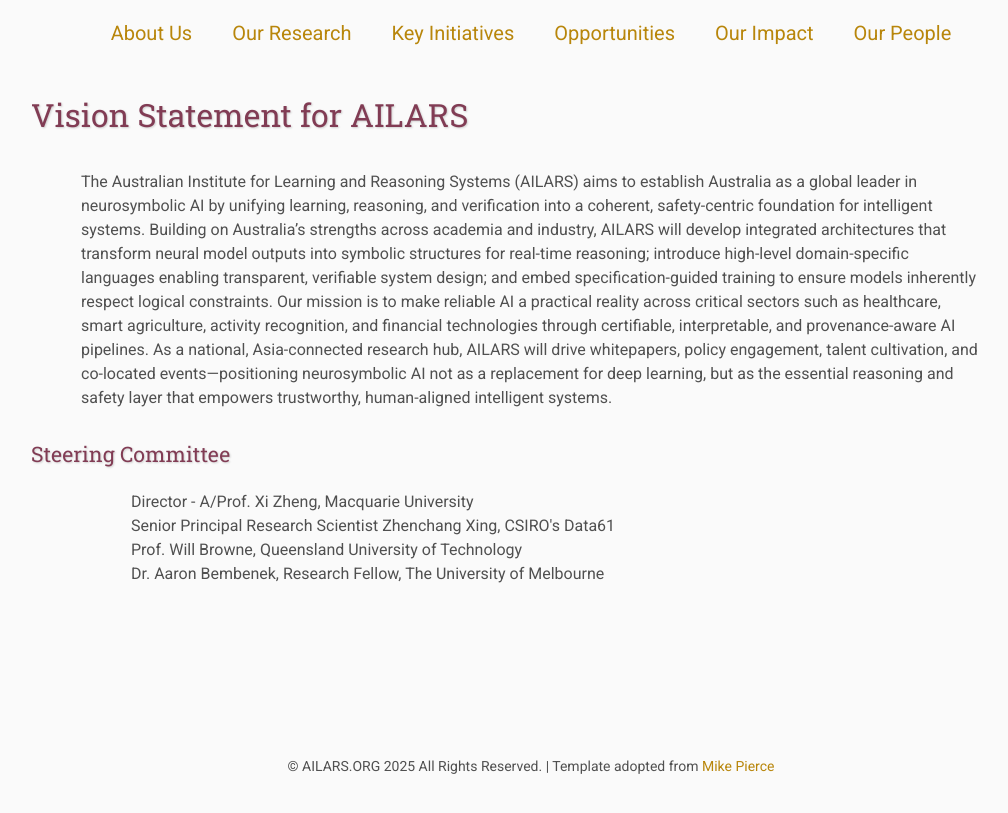
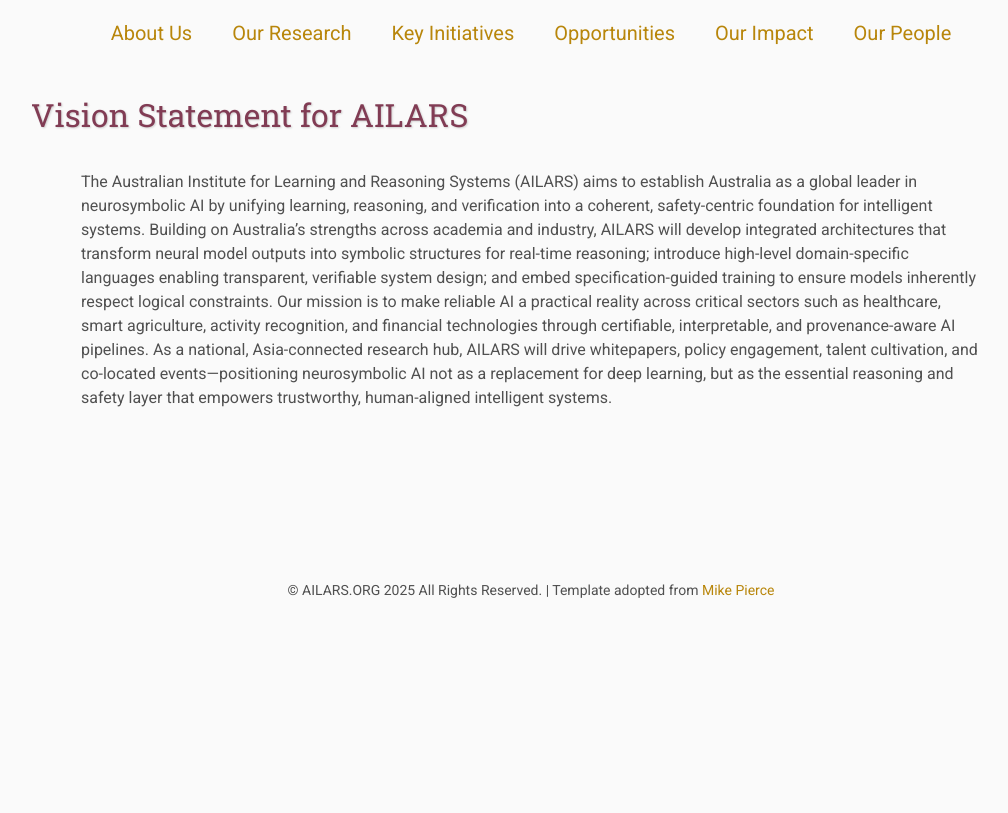
Before and after one commit to ITSEG-MQ/website-ailars, a Jekyll site: the page built from index.html, in a window 1280 px wide, cut to the strip 364-1202 px from the top of the page. Shown: the top 813 px of the strip, without its empty margins (109-1117 px from the left). Built offline with Jekyll 4.4.1, drawn with Linux system fonts in a browser that asks for light colours; after the commit the page ends 1026 px from its top, so only the background shows below that.

Commit message:
Remove Steering Committee section from index.html
Removed the Steering Committee section from the document.

```diff
--- a/index.html
+++ b/index.html
@@ -15,12 +15,3 @@
 <p>
 The Australian Institute for Learning and Reasoning Systems (AILARS) aims to establish Australia as a global leader in neurosymbolic AI by unifying learning, reasoning, and verification into a coherent, safety-centric foundation for intelligent systems. Building on Australia’s strengths across academia and industry, AILARS will develop integrated architectures that transform neural model outputs into symbolic structures for real-time reasoning; introduce high-level domain-specific languages enabling transparent, verifiable system design; and embed specification-guided training to ensure models inherently respect logical constraints. Our mission is to make reliable AI a practical reality across critical sectors such as healthcare, smart agriculture, activity recognition, and financial technologies through certifiable, interpretable, and provenance-aware AI pipelines. As a national, Asia-connected research hub, AILARS will drive whitepapers, policy engagement, talent cultivation, and co-located events—positioning neurosymbolic AI not as a replacement for deep learning, but as the essential reasoning and safety layer that empowers trustworthy, human-aligned intelligent systems.
 </p>
-
-<h4>Steering Committee</h4>
-
-<ul>
-    <li>Director - A/Prof. Xi Zheng, Macquarie University</li>
-    <li>Senior Principal Research Scientist Zhenchang Xing, CSIRO's Data61</li>
-    <li>Prof. Will Browne, Queensland University of Technology</li>
-    <li>Dr. Aaron Bembenek, Research Fellow, The University of Melbourne</li>
-</ul>
```
